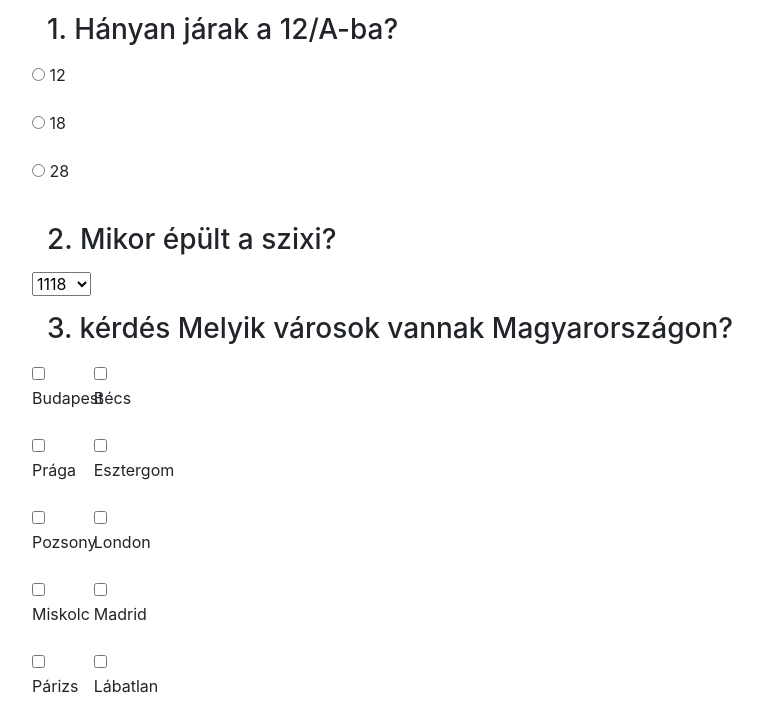
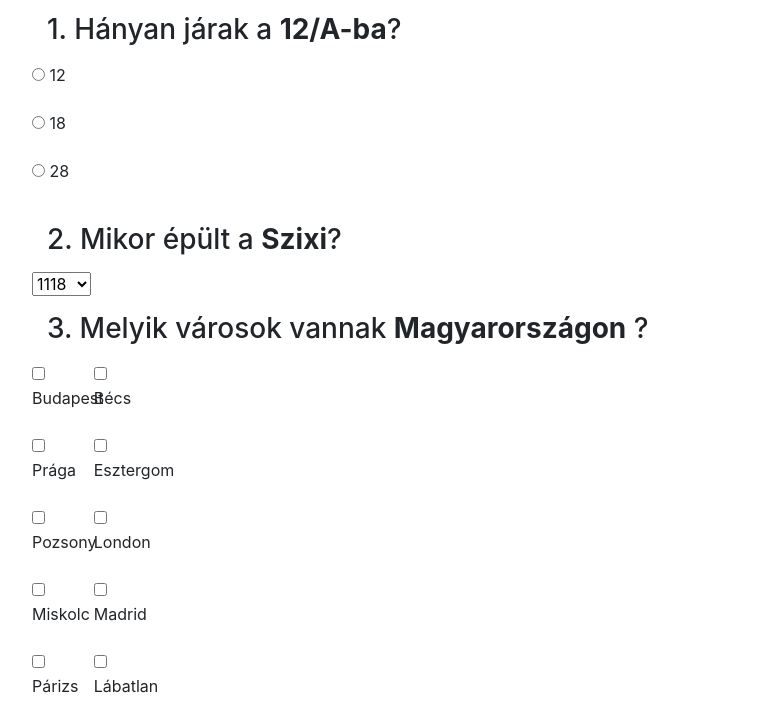
Before and after one commit to bakrene/dolgozat0222, a plain HTML site: page index.html in a window 1280 px wide. Shown: the part 51-769 px from the top of the page, without its empty margins (38-801 px from the left). Drawn offline with nearby package versions, Linux system fonts and the light colour scheme.

Commit message:
biztonsági

```diff
--- a/index.html
+++ b/index.html
@@ -4,13 +4,14 @@
     <meta charset="UTF-8">
     <meta http-equiv="X-UA-Compatible" content="IE=edge">
     <link rel="stylesheet" href="https://cdn.jsdelivr.net/npm/bootstrap@4.6.1/dist/css/bootstrap.min.css" integrity="sha384-zCbKRCUGaJDkqS1kPbPd7TveP5iyJE0EjAuZQTgFLD2ylzuqKfdKlfG/eSrtxUkn" crossorigin="anonymous">
+    <script>src="javascript.js"</script>
     <meta name="viewport" content="width=device-width, initial-scale=1.0">
     <title>Teszt</title>
 </head>
 <body>
 <div class="container">
     <h1>Random Kvíz kérdések</h1>
-    <p><h3>1. Hányan járak a 12/A-ba?</h3></p>
+    <p><h3>1. Hányan járak a <strong>12/A-ba</strong>?</h3></p>
     <div class="row">
 
         <formm action="">
@@ -36,7 +37,7 @@
 
 
     </div>
-    <p><h3>2. Mikor épült a szixi?</h3></p>
+    <p><h3>2. Mikor épült a <strong>Szixi</strong>?</h3></p>
     <div class="row">
 
 
@@ -49,7 +50,7 @@
 
         </form>
     </div>
-    <p><h3>3. kérdés Melyik városok vannak Magyarországon?</h3></p>
+    <p><h3>3. Melyik városok vannak <strong>Magyarországon</strong> ?</h3></p>
     <div class="row">
 
         <form action="">
```
